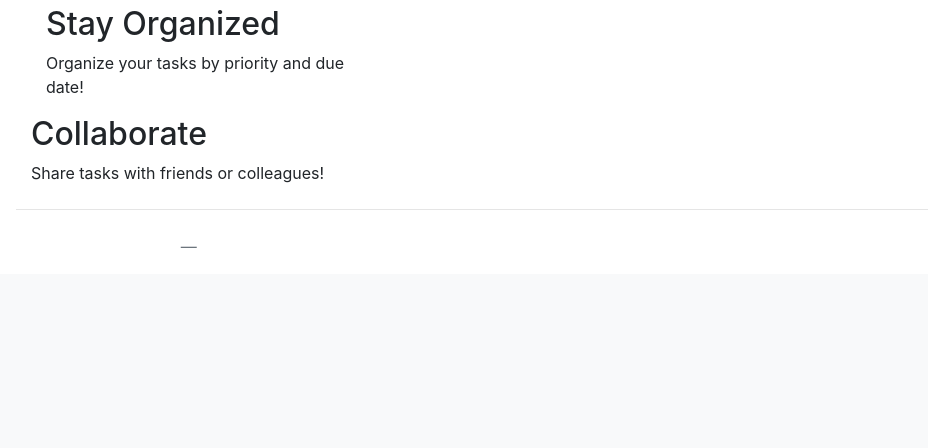
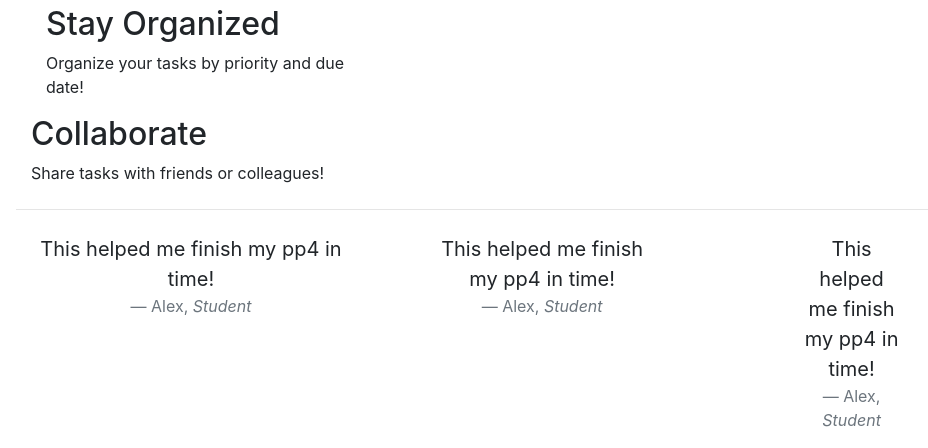
Before and after one commit to Seafzz/todo, a Django app: page / in a window 1280 px wide. Shown: the part 636-1084 px from the top of the page, without its empty margins (69-997 px from the left). Before the commit the page ends 884 px from the top, so only its background shows below. Run offline with Django 5.2, Linux system fonts and the light colour scheme; some libraries are stand-ins or nearby versions.

Commit message:
added 2 more sections of quotes

```diff
--- a/tasks/templates/tasks/home.html
+++ b/tasks/templates/tasks/home.html
@@ -47,8 +47,25 @@
 <div class="row text-center">
     <div class="col-lg-4">
         <blockquote class="blockquote">
-        <p class="mb-0"></p>
-        <footer class="blockquote-footer"><cite title="Source Title"></cite></footer>
+        <p class="mb-0">This helped me finish my pp4 in time!</p>
+        <footer class="blockquote-footer">Alex, <cite title="Source Title">Student</cite></footer>
         </blockquote>
-
+    </div>
+    <hr class="my-4">
+<div class="row text-center">
+    <div class="col-lg-4">
+        <blockquote class="blockquote">
+        <p class="mb-0">This helped me finish my pp4 in time!</p>
+        <footer class="blockquote-footer">Alex, <cite title="Source Title">Student</cite></footer>
+        </blockquote>
+    </div>
+    <hr class="my-4">
+<div class="row text-center">
+    <div class="col-lg-4">
+        <blockquote class="blockquote">
+        <p class="mb-0">This helped me finish my pp4 in time!</p>
+        <footer class="blockquote-footer">Alex, <cite title="Source Title">Student</cite></footer>
+        </blockquote>
+    </div>
+</div>
 {% endblock %}
```
